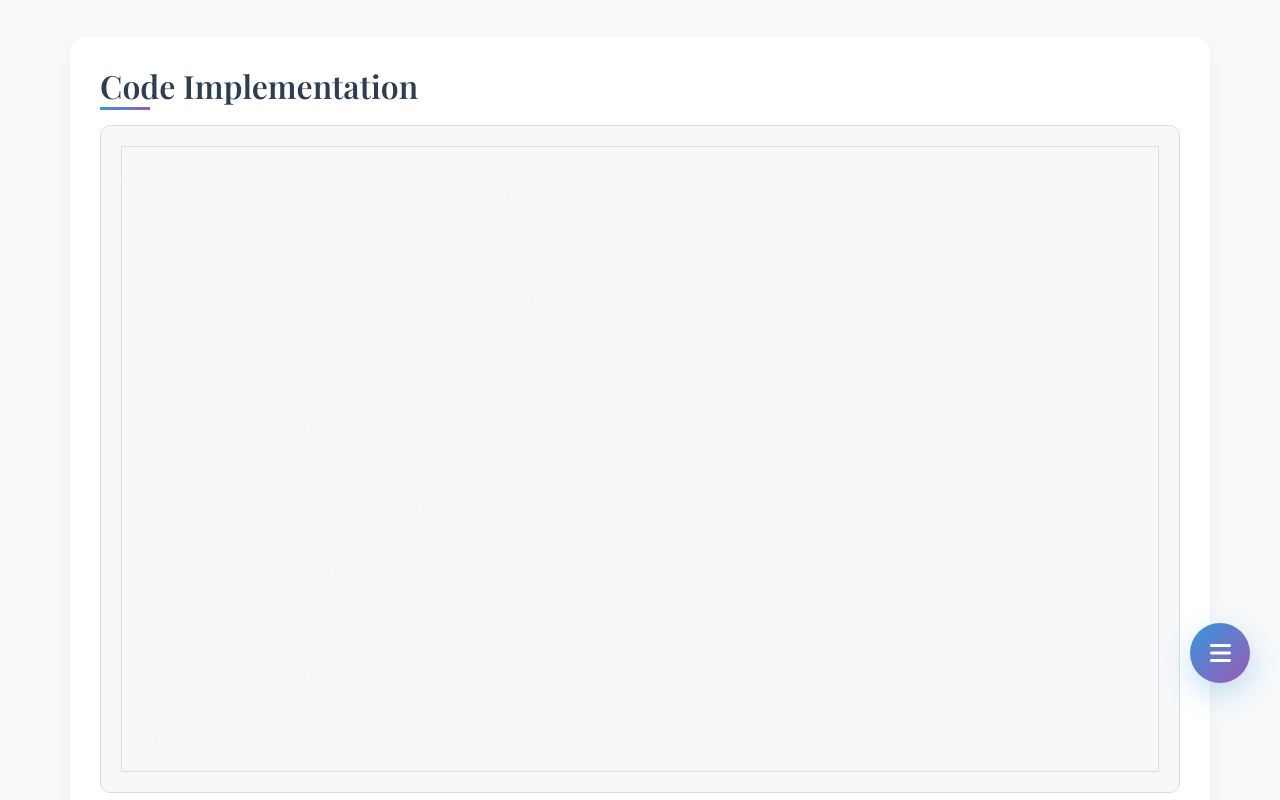
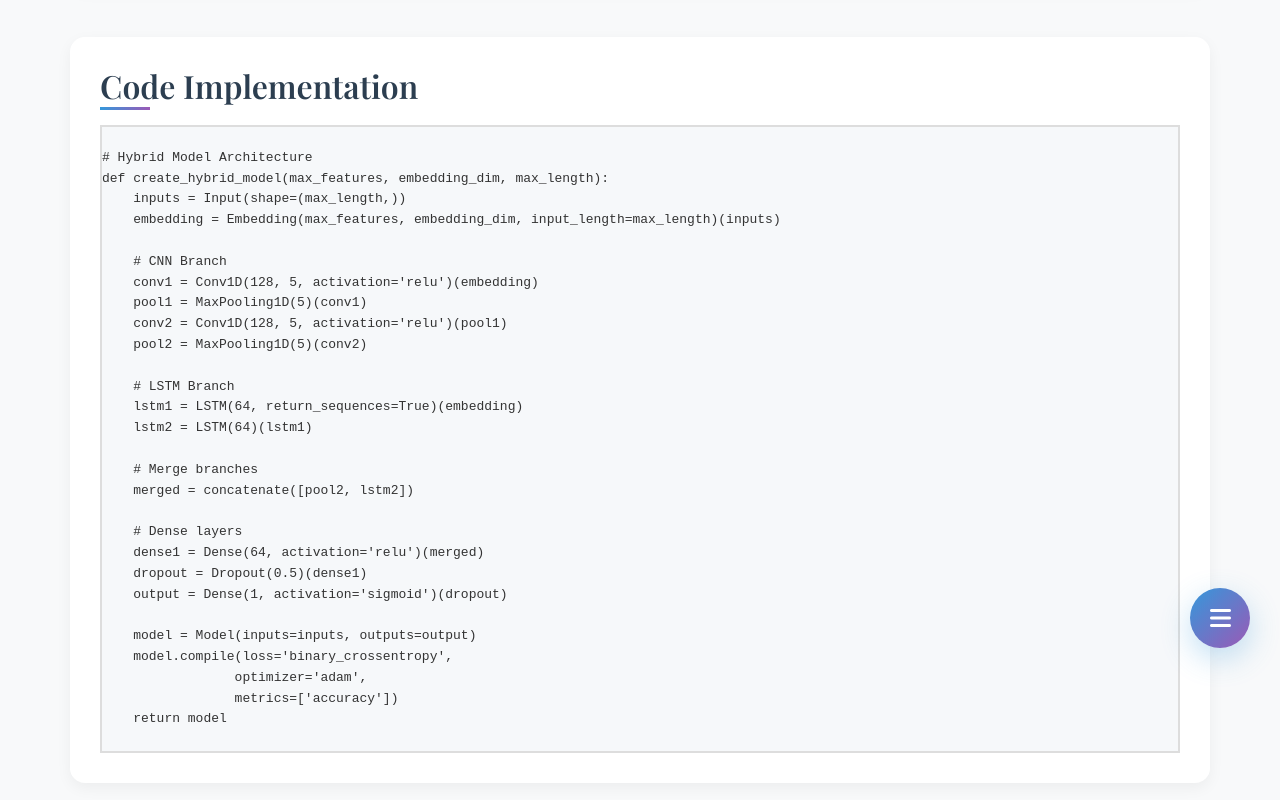
Before and after one commit to myc208/portfolio, a plain HTML site: page work_hnn.html in a window 1280 px wide. Shown: the part 1180-1980 px from the top of the page. Drawn offline with nearby package versions, Linux system fonts and the light colour scheme.

Commit message:
Add files via upload

```diff
--- a/work_hnn.html
+++ b/work_hnn.html
@@ -120,7 +120,7 @@
         <div class="project-analysis project-section">
             <h2>Code Implementation</h2>
             <div class="code-block">
-                <pre><code class="language-c">
+                <pre><code class="language-python">
 # Hybrid Model Architecture
 def create_hybrid_model(max_features, embedding_dim, max_length):
     inputs = Input(shape=(max_length,))
--- a/works.css
+++ b/works.css
@@ -368,18 +368,6 @@ body.dark-mode .timeline-item {
   border: 3px solid var(--primary);
 }
 
-/* Code Blocks */
-.code-block {
-  background: var(--code-bg);
-  color: #f8f8f2;
-  padding: 20px;
-  border-radius: 10px;
-  overflow-x: auto;
-  margin-bottom: 30px;
-  font-family: 'Courier New', monospace;
-  transition: background-color 0.3s ease;
-}
-
 /* Footer Styles */
 footer {
   background-color: var(--footer-bg);
```
